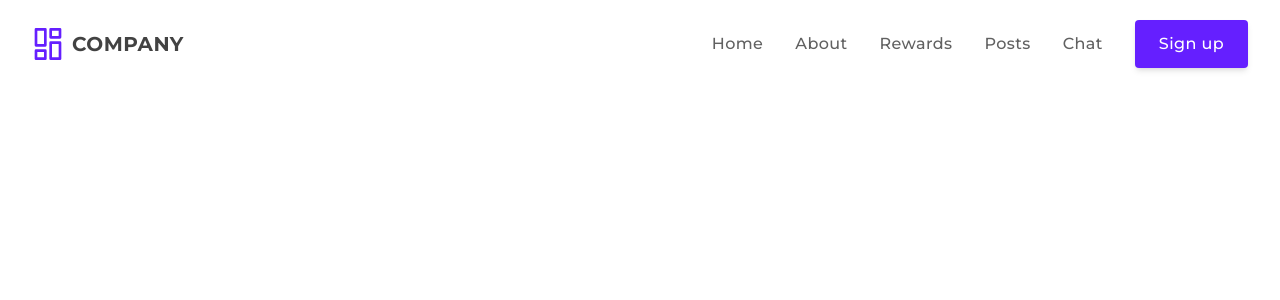
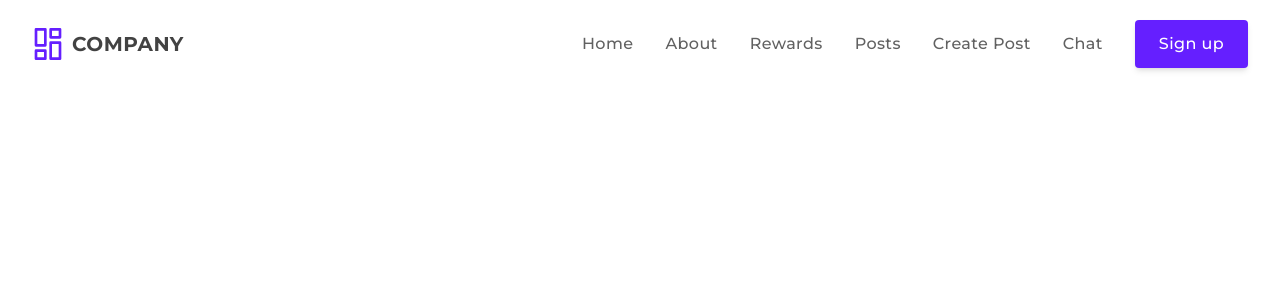
Before and after one commit to NotHolmes/final-project-ct, a Vue app in the folder client/app/: page /rewards/1 in a window 1280 px wide. Shown: the top 300 px of the page. Built offline with nearby package versions, Linux system fonts and the light colour scheme; no server answers.

Commit message:
route posts.create

```diff
--- a/client/app/src/components/Navbar.vue
+++ b/client/app/src/components/Navbar.vue
@@ -65,6 +65,15 @@
                 title="About us"
                 class="font-medium tracking-wide text-gray-700 transition-colors duration-200 hover:text-deep-purple-accent-400"
             >Posts</RouterLink
+            >
+        </li>
+        <li>
+            <RouterLink to="/posts/create"
+                        href="/"
+                        aria-label="About us"
+                        title="About us"
+                        class="font-medium tracking-wide text-gray-700 transition-colors duration-200 hover:text-deep-purple-accent-400"
+            >Create Post</RouterLink
             >
         </li>
         <li>
--- a/client/app/src/router/index.js
+++ b/client/app/src/router/index.js
@@ -68,6 +68,11 @@ const router = createRouter({
           name: 'posts.show',
           component: () => import('@/views/posts/DetailView.vue')
       },
+      {
+          path: '/posts/create',
+          name: 'posts.create',
+          component: () => import('@/views/posts/CreateView.vue')
+      },
 
   ]
 })
--- a/client/app/src/views/posts/DetailView.vue
+++ b/client/app/src/views/posts/DetailView.vue
@@ -1,15 +1,6 @@
 <template>
 
-    {{ post.id }}
-<!--    <div>-->
-<!--        <gmap-map-->
-<!--        :center="{lat:10, lng:10}"-->
-<!--        :zoom="7"-->
-<!--        style="width: 100%; height: 320px">-->
-
-<!--        </gmap-map>-->
-<!--        <script src="{{ mix('resources/app.js') }}" ></script>-->
-<!--    </div>-->
+    {{ post.title }}
 
 </template>
 
@@ -28,7 +19,7 @@ export default {
             this.error = null
             let response = await this.$axios.get(url)
             if (response.status === 200) {
-                this.reward = response.data.data
+                this.post = response.data.data
                 console.table(this.post)
             }
         } catch (error) {
```
